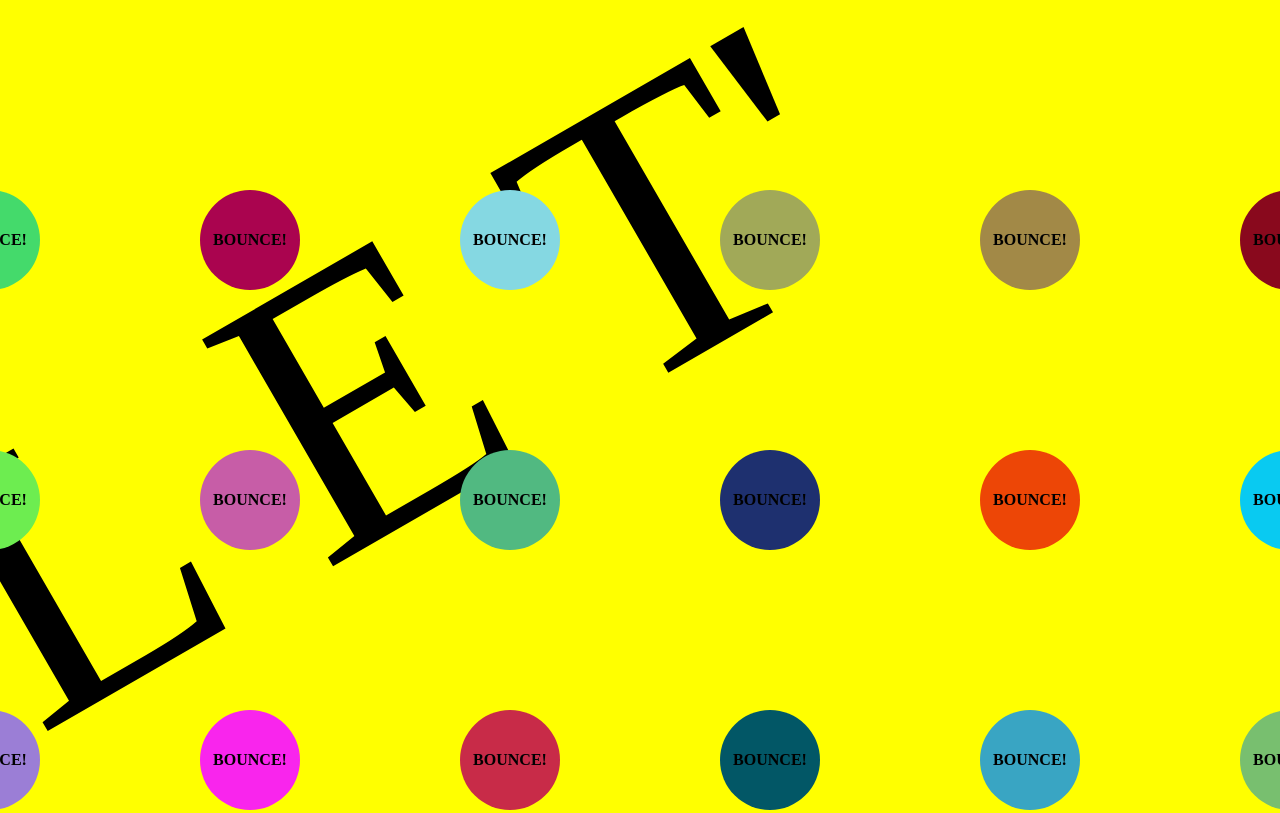
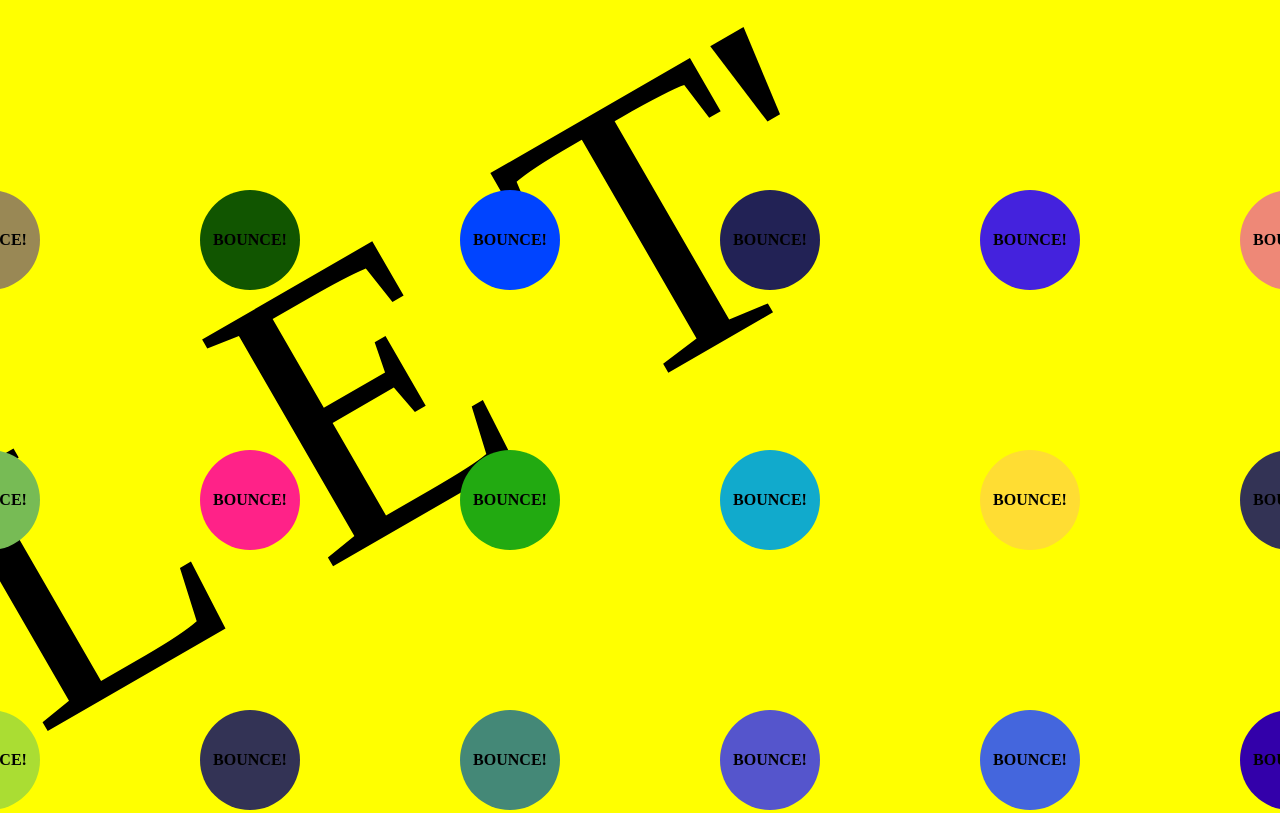
Before and after one commit to stefaniazocco/extend-animation-bounce, a plain HTML site: page index.html in a window 1280 px wide. Shown: the top 813 px of the page. Drawn offline with Linux system fonts and the light colour scheme.

Commit message:
change hex generator

```diff
--- a/style.scss
+++ b/style.scss
@@ -1,6 +1,10 @@
 @function random-hex() {
     $rgb: "";
-    $i: 6;
+    $color: "";
+    $hex: "";
+    $i: 1;
+    $x: 1;
+    $z: 1;
     @while $i >0 {
         $hex-unit: random(16) - 1;
         $letters: A,B,C,D,E,F;
@@ -9,12 +13,34 @@
             $hex-unit: nth($letters, ($hex-unit - 9));
         }
 
-        ;
-        $rgb: str-insert($rgb, ("" + $hex-unit), 0);
-        $i: $i - 1;
+            $rgb: str-insert($rgb, ("" + $hex-unit) + ("" + $hex-unit), 0);
+            $i: $i - 1;
+    }
+    @while $x >0 {
+        $hex-units: random(16) - 1;
+        $letterss: A,B,C,D,E,F;
+
+        @if $hex-units >9 {
+            $hex-units: nth($letterss, ($hex-units - 9));
+        }
+
+            $color: str-insert($color, ("" + $hex-units) + ("" + $hex-units), 0);
+            $x: $x - 1;
+    }
+    @while $z >0 {
+        $hex-uni: random(16) - 1;
+        $letter: A,B,C,D,E,F;
+
+        @if $hex-uni >9 {
+            $hex-uni: nth($letter, ($hex-uni - 9));
+        }
+
+            $hex: str-insert($hex, ("" + $hex-uni) + ("" + $hex-uni), 0);
+            $z: $z - 1;
     }
 
-    @return unquote("#" +"#{$rgb}");
+    $value: #{$rgb} + #{$color} + #{$hex};
+    @return unquote("#" + "#{$value}");
 }
 
 
@@ -26,7 +52,6 @@
     60% {transform: translateY( calc($distanza / 2));}
 }
 }
-
 
 
 
```
Also changed, not shown: style.css, 1 other file.
